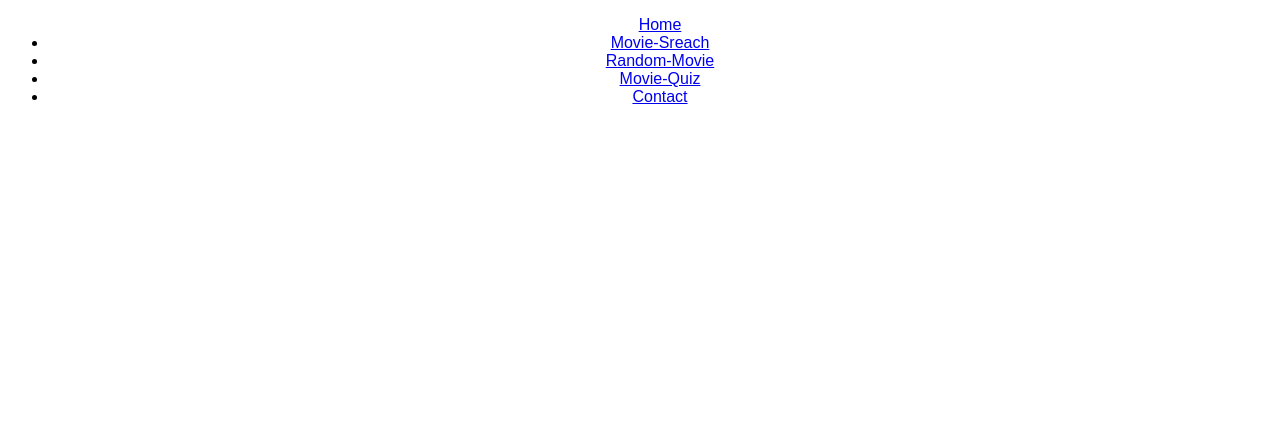
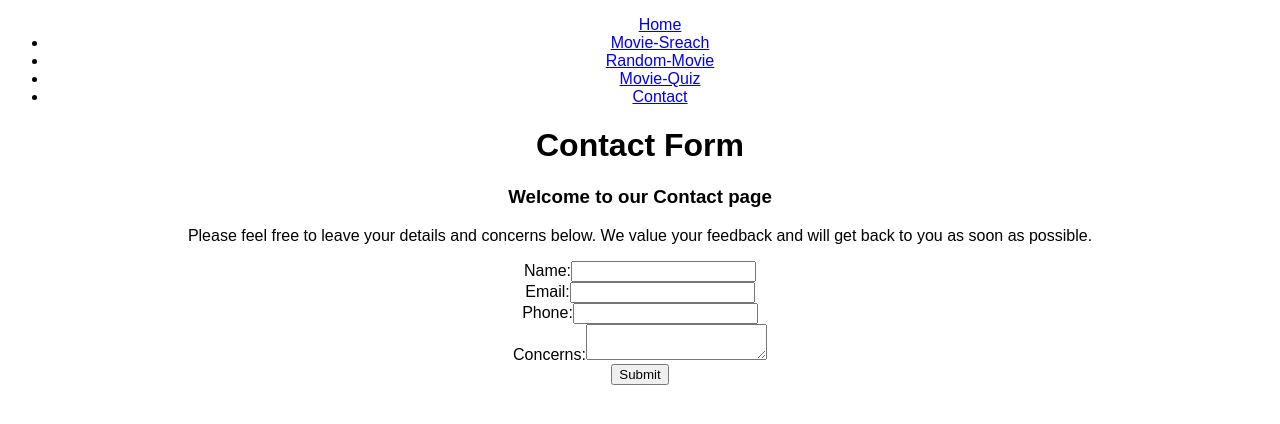
Before and after one commit to schafelz/Phase1-movieproject, a React (Create React App) app: page /Contact in a window 1280 px wide. Shown: the top 424 px of the page. Built offline with nearby package versions, Linux system fonts and the light colour scheme.

Commit message:
Update 3 files added contact page and success page

```diff
--- a/src/App.js
+++ b/src/App.js
@@ -3,6 +3,8 @@ import { Route, Routes } from "react-router-dom";
 import "./styles.css";
 import Navbar from "./NavBar";
 import MoviePlot from "./MovieQuiz";
+import Contact from "./Contact"
+import Success from "./Success";
 
 export default function App() {
   return (
@@ -10,6 +12,8 @@ export default function App() {
       <Navbar />
       <Routes>
         <Route path="/MoviePlot" element={<MoviePlot />} />
+        <Route path="/Contact" element={<Contact/>} />
+        <Route path="/Contact/Success/:name/:email/:concern" element={<Success/>} />
       </Routes>
     </div>
   );
--- /dev/null
+++ b/src/Contact.js
@@ -0,0 +1,81 @@
+import React, { useEffect, useState } from "react";
+import { useNavigate } from "react-router-dom";
+
+function Contact() {
+  const [name, setName] = useState("");
+  const [email, setEmail] = useState("");
+  const [phone, setPhone] = useState("");
+  const [concern, setConcern] = useState("");
+  const navigate = useNavigate();
+
+  const onSubmitHandler = (e) => {
+    e.preventDefault();
+    console.log("Form submitted", { name, email, phone });
+    setName("");
+    setEmail("");
+    setPhone("");
+    navigate(`/Contact/Success/${name}/${email}/${concern}`);
+  };
+
+  return (
+    <div>
+      <h1>Contact Form</h1>
+      <h3>Welcome to our Contact page</h3>
+      <p>
+        Please feel free to leave your details and concerns below. We value your
+        feedback and will get back to you as soon as possible.
+      </p>
+      <form onSubmit={onSubmitHandler}>
+        <div>
+          <label>
+            Name:
+            <input
+              type="text"
+              value={name}
+              onChange={(e) => setName(e.target.value)}
+              required
+            />
+          </label>
+        </div>
+        <div>
+          <label>
+            Email:
+            <input
+              type="email"
+              value={email}
+              onChange={(e) => setEmail(e.target.value)}
+              required
+            />
+          </label>
+        </div>
+        <div>
+          <label>
+            Phone:
+            <input
+              type="tel"
+              value={phone}
+              onChange={(e) => setPhone(e.target.value)}
+              required
+            />
+          </label>
+        </div>
+        <div>
+          <label>
+            Concerns:
+            <textarea
+              value={concern}
+              onChange={(e) => setConcern(e.target.value)}
+              required
+            />
+          </label>
+        </div>
+
+        <div>
+          <button type="submit">Submit</button>
+        </div>
+      </form>
+    </div>
+  );
+}
+
+export default Contact;
--- /dev/null
+++ b/src/Success.js
@@ -0,0 +1,20 @@
+import React from "react";
+import { useParams } from "react-router-dom";
+function Success() {
+  const params = useParams();
+  const { name, email, concern } = params; // Access props from URL parameters
+ const handleGoHome = () => {
+    navigate("/");
+  };
+  return (
+    <div>
+      <h1>Thank you for your concerns, {name}!</h1>
+      <p>Your question/concern: {concern}</p>
+      <p>Will be answered in 24-48 hours and sent to {email}</p>
+      <div>Thank you and have a good day!</div>
+      <div><button onClick={handleGoHome}>home</button></div>
+    </div>
+  );
+}
+
+export default Success;
```
